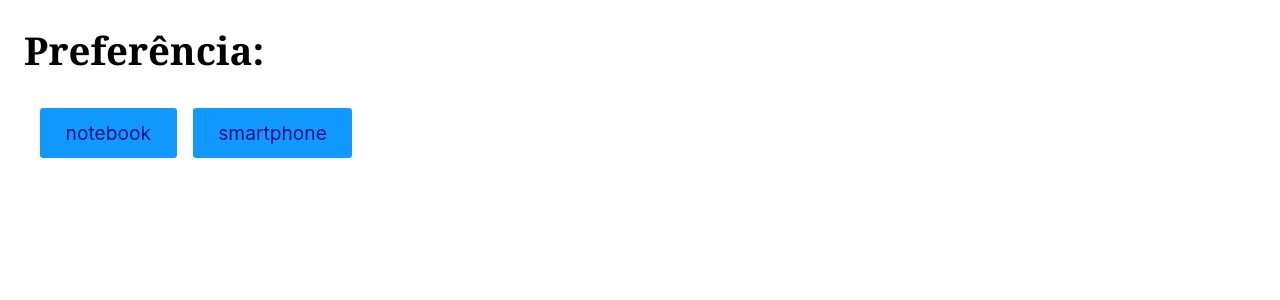
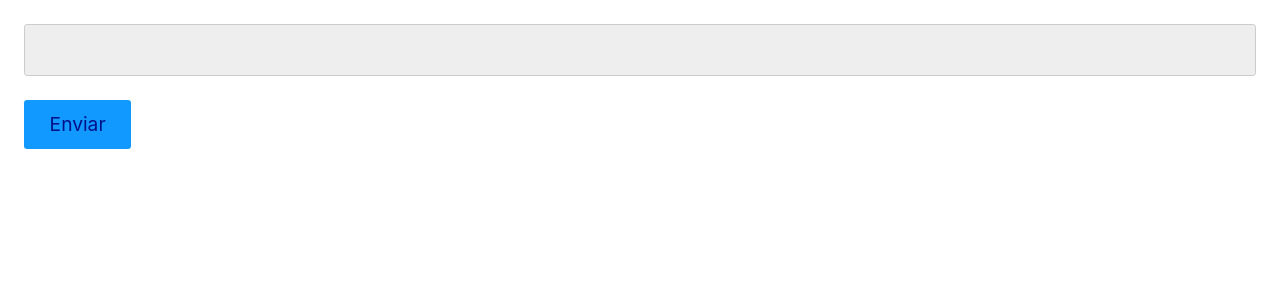
Before and after one commit to LeonardoLobas/React-Origamid, a React (Vite) app: page / in a window 1280 px wide. Shown: the top 300 px of the page. Built offline with nearby package versions, Linux system fonts and the light colour scheme.

Commit message:
Use Ref.

```diff
--- a/src/Use_Ref/Use_Ref.jsx
+++ b/src/Use_Ref/Use_Ref.jsx
@@ -1,7 +1,33 @@
 import React from "react";
 
 const Use_Ref = () => {
-    return <div></div>;
+    const [comentarios, setComentarios] = React.useState([]);
+    const [input, setInput] = React.useState("");
+    const inputElement = React.useRef();
+
+    function handleClick() {
+        setComentarios((comentarios) => [...comentarios, input]);
+        setInput("");
+        inputElement.current.focus();
+    }
+
+    return (
+        <div>
+            <ul>
+                {comentarios.map((comentario) => (
+                    <li key={comentario}>{comentario}</li>
+                ))}
+            </ul>
+            <input
+                type="text"
+                value={input}
+                ref={inputElement}
+                onChange={({ target }) => setInput(target.value)}
+            />
+            <br />
+            <button onClick={handleClick}>Enviar</button>
+        </div>
+    );
 };
 
 export default Use_Ref;
--- a/src/main.jsx
+++ b/src/main.jsx
@@ -4,8 +4,10 @@ import App from "./Aplicativo_projeto/App.jsx";
 import Hooks from "./Use_state/hooks.jsx";
 import UseState_Exe from "./Use_state/UseState_Exe.jsx";
 import Use_Effect from "./Use_Effect/Use_Effect.jsx";
+import Use_Ref from "./Use_Ref/Use_Ref.jsx";
 
 // ReactDOM.createRoot(document.getElementById("root")).render(<App />);
 // ReactDOM.createRoot(document.getElementById("root")).render(<Hooks />);
 // ReactDOM.createRoot(document.getElementById("root")).render(<UseState_Exe />);
-ReactDOM.createRoot(document.getElementById("root")).render(<Use_Effect />);
+// ReactDOM.createRoot(document.getElementById("root")).render(<Use_Effect />);
+ReactDOM.createRoot(document.getElementById("root")).render(<Use_Ref />);
```
